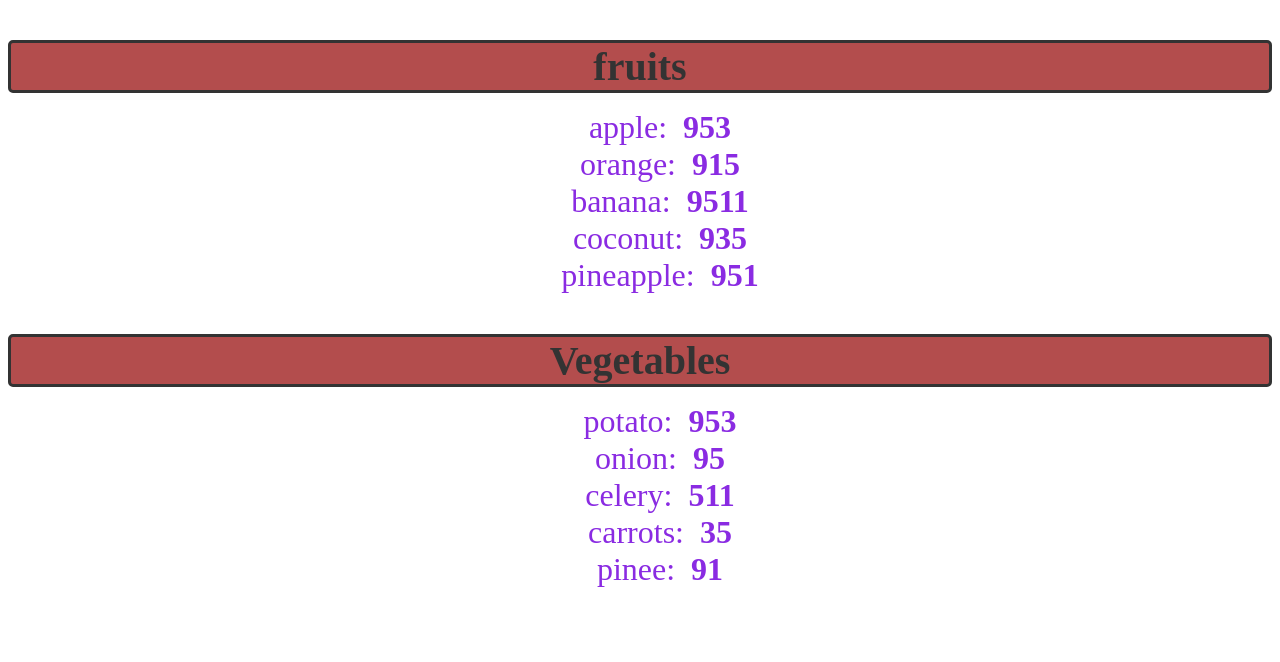
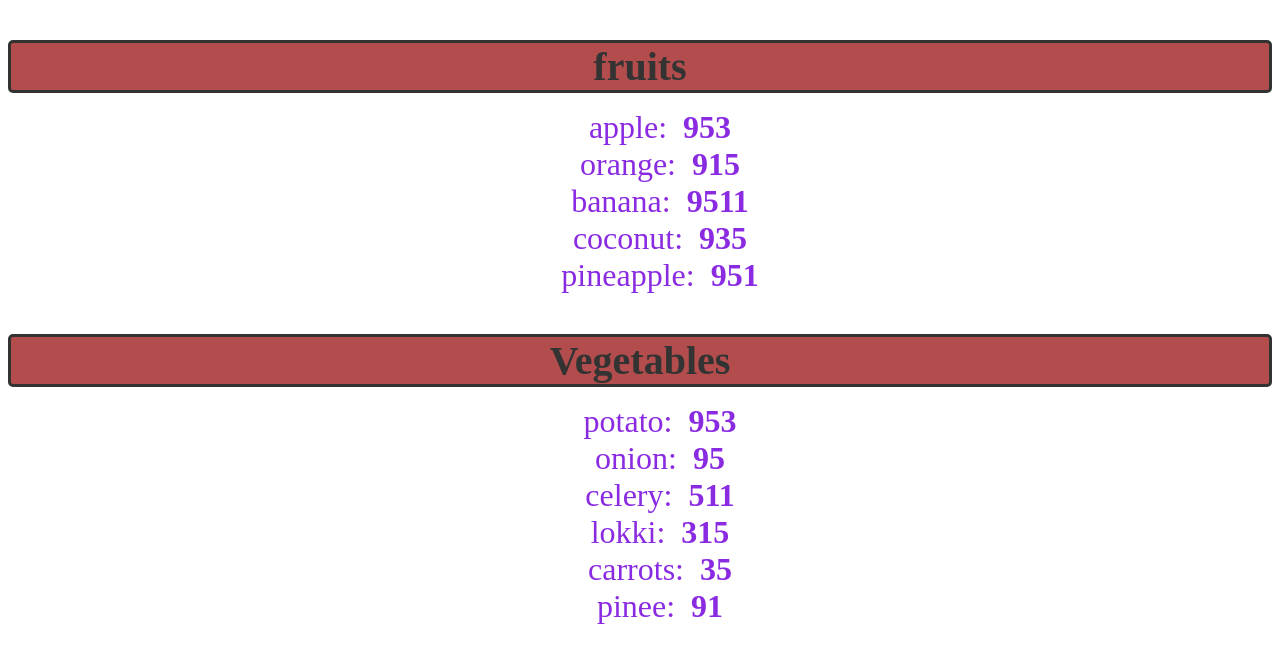
Before and after one commit to abuqaiselegant/WebDevHC, a React (Vite) app in the folder react/my-reactjs-app/: page / in a window 1280 px wide. Shown: the top 662 px of the page. Built offline with nearby package versions, Linux system fonts and the light colour scheme; the HTML template or start-up script is replaced by a standard one.

Commit message:
added and updated components

```diff
--- a/react/my-reactjs-app/src/App.jsx
+++ b/react/my-reactjs-app/src/App.jsx
@@ -15,8 +15,9 @@ function App() {
   const Vegetables = [{id:1, name:"potato",calories:953},
                   {id:2, name:"onion",calories:95},
                   {id:3, name:"celery",calories:511},
-                  {id:4, name:"carrots",calories:35},
-                  {id:5, name:"pinee",calories:91}];
+                  {id:4, name:"lokki",calories:315},
+                  {id:5, name:"carrots",calories:35},
+                  {id:6, name:"pinee",calories:91}];
 
   return (<>
         {/* {fruits.length > 0 ? <List items ={fruits} category ="Fruits"/> : null}
```
